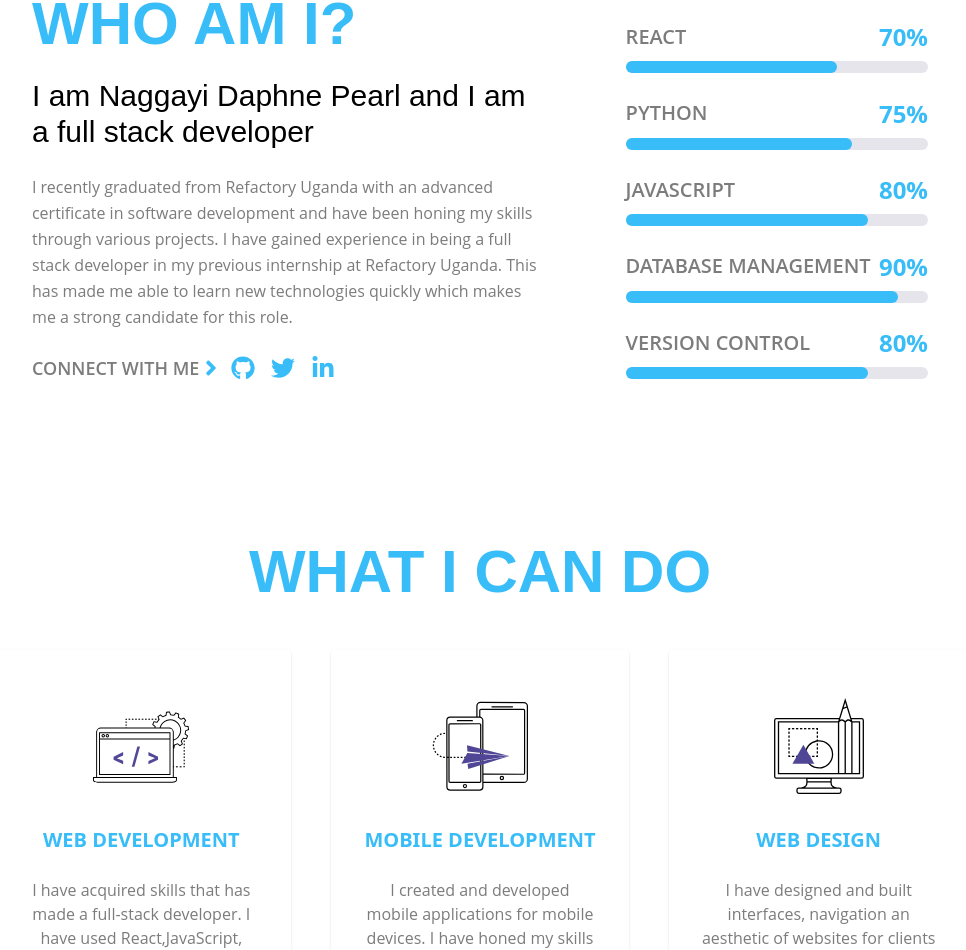
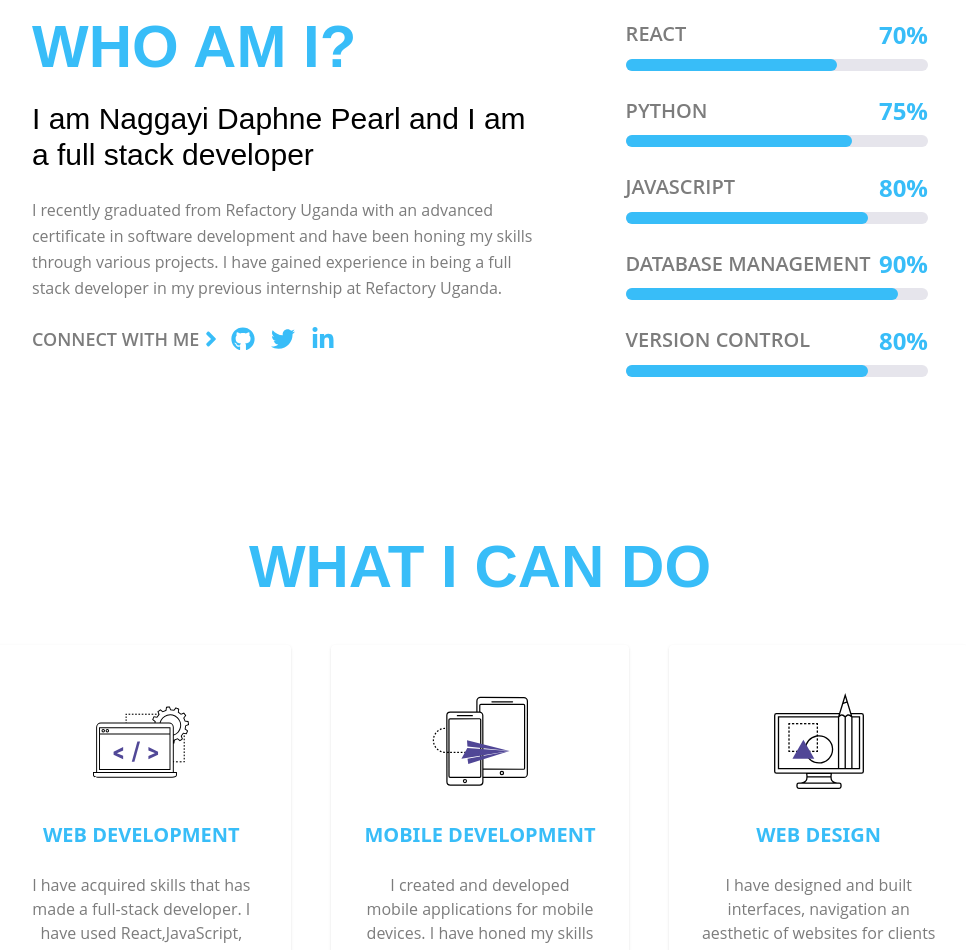
Before and after one commit to Naggayi-Daphne-Pearl/resume-, a React (Create React App) app: page / in a window 1280 px wide. Shown: the part 794-1744 px from the top of the page, without its empty margins (160-1126 px from the left). Built offline with nearby package versions, Linux system fonts and the light colour scheme.

Commit message:
Update About.js

```diff
--- a/src/components/About.js
+++ b/src/components/About.js
@@ -31,9 +31,8 @@ function About() {
             I recently graduated from Refactory Uganda with an advanced
             certificate in software development and have been honing my skills
             through various projects. I have gained experience in being a full
-            stack developer in my previous internship at Refactory Uganda. This
-            has made me able to learn new technologies quickly which makes me a
-            strong candidate for this role.
+            stack developer in my previous internship at Refactory Uganda.
+
           </p>
           <div className="flex flex-col justify-center pt-6 sm:flex-row lg:justify-start">
             <div className="flex items-center justify-center sm:justify-start">
```
